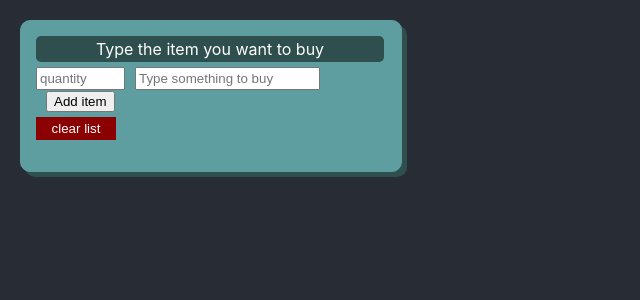
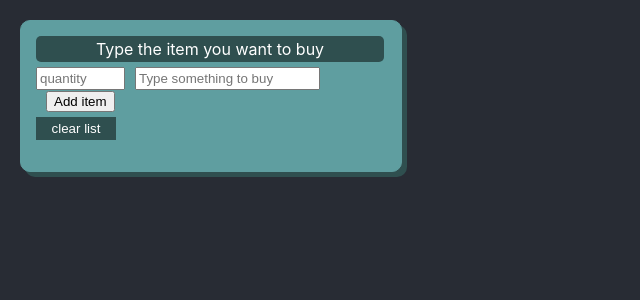
Before and after one commit to Alizada1353/powercoders, a React (Create React App) app in the folder shopping-react/: page / in a window 1280 px wide. Shown: the top 300 px of the page, without its empty margins (0-640 px from the left). Built offline with nearby package versions, Linux system fonts and the light colour scheme.

Commit message:
--- Disabling the ClearButton ---
 - css styles for disabled mode

```diff
--- a/shopping-react/src/App.js
+++ b/shopping-react/src/App.js
@@ -38,7 +38,8 @@ class App extends Component {
     return (
         <>
           <ItemInput onAddItem={this.onAddItem}/>
-          <ClearList onClearList={this.onClearList}/>
+          <ClearList onClearList={this.onClearList}
+          disabled={this.state.items.length === 0}/>
           <ShoppingList items={this.state.items}
                         onDeleteItem={this.onDeleteItem}/>
         </>
--- a/shopping-react/src/ClearList.js
+++ b/shopping-react/src/ClearList.js
@@ -3,7 +3,8 @@ import React, {Component} from 'react';
 class ClearList extends Component{
   render() {
     return (
-    <button onClick={this.props.onClearList} id="clear"> clear list</button>
+    <button disabled={this.props.disabled}
+            onClick={this.props.onClearList} id="clear"> clear list</button>
     )
   }
 }
--- a/shopping-react/src/index.css
+++ b/shopping-react/src/index.css
@@ -49,6 +49,11 @@ label
   text-align: center;
   width: 80px;
 }
+#clear:disabled
+{
+  background-color: darkslategray;
+  border: 1px solid darkslategray;
+}
 #delete
 {
   float: right;
```
